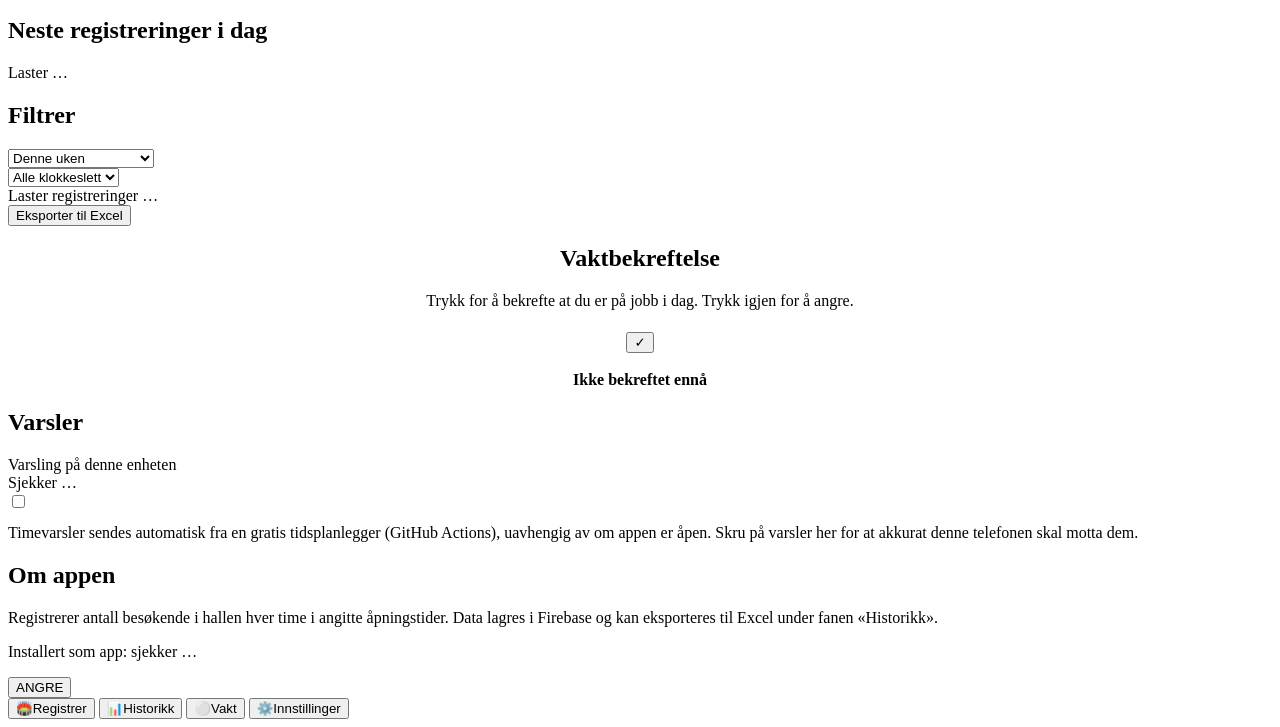
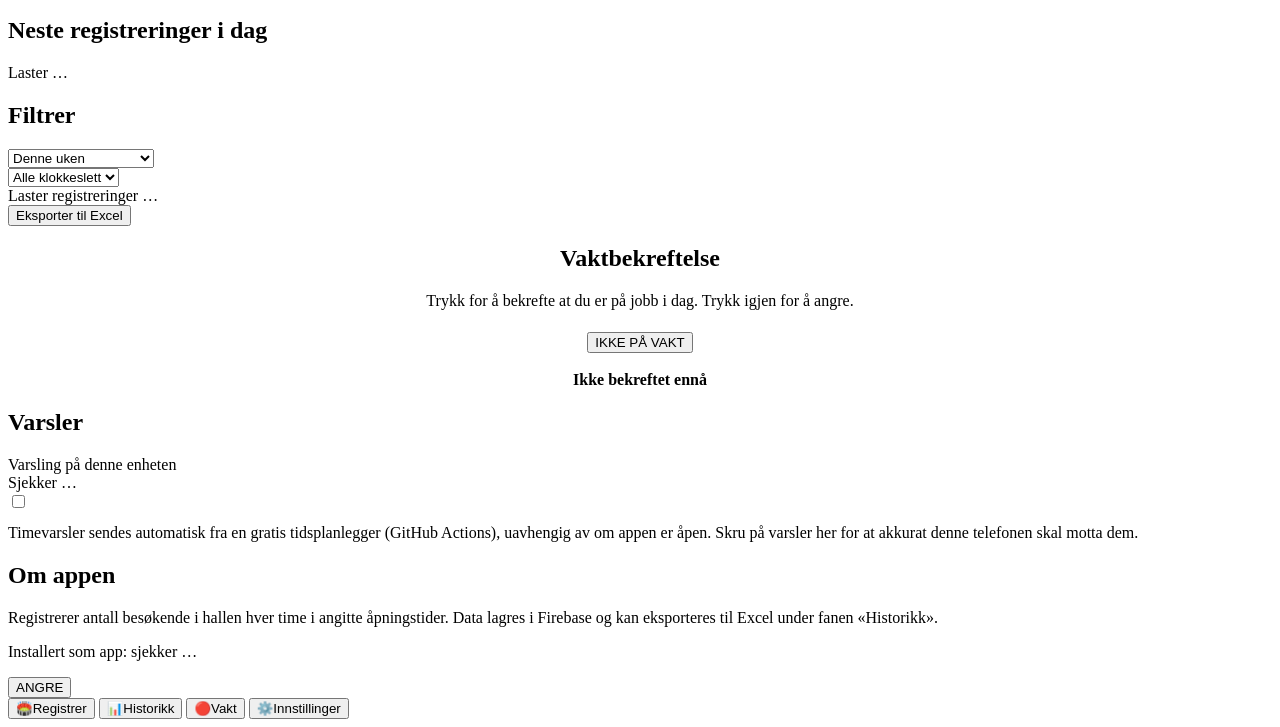
Before and after one commit to UlrikRisberg/Hallregistrering, a website: page index.html in a window 1280 px wide. Shown: the part 101-828 px from the top of the page. Drawn offline with Linux system fonts and the light colour scheme; a script that the page names is missing.

Commit message:
Update index.html

```diff
--- a/index.html
+++ b/index.html
@@ -110,7 +110,9 @@
       <div class="card" style="text-align:center;">
         <h2 class="section-title">Vaktbekreftelse</h2>
         <p class="muted" style="margin-bottom:22px;">Trykk for å bekrefte at du er på jobb i dag. Trykk igjen for å angre.</p>
-        <button class="vakt-btn" id="btnVaktBekreft" type="button">✓</button>
+        <button class="vakt-btn" id="btnVaktBekreft" type="button">
+          <span id="vaktKnappTekst">IKKE PÅ VAKT</span>
+        </button>
         <p class="muted" id="vaktStatusTekst" style="margin-top:18px; font-weight:700;">Ikke bekreftet ennå</p>
       </div>
     </section>
@@ -164,7 +166,7 @@
     <div class="tabs">
       <button class="tab-btn active" data-view="hjem"><span class="ic">🏟️</span>Registrer</button>
       <button class="tab-btn" data-view="historikk"><span class="ic">📊</span>Historikk</button>
-      <button class="tab-btn" data-view="vakt"><span class="ic" id="vaktTabIkon">⚪</span>Vakt</button>
+      <button class="tab-btn" data-view="vakt"><span class="ic" id="vaktTabIkon">🔴</span>Vakt</button>
       <button class="tab-btn" data-view="innstillinger"><span class="ic">⚙️</span>Innstillinger</button>
     </div>
   </nav>
```
